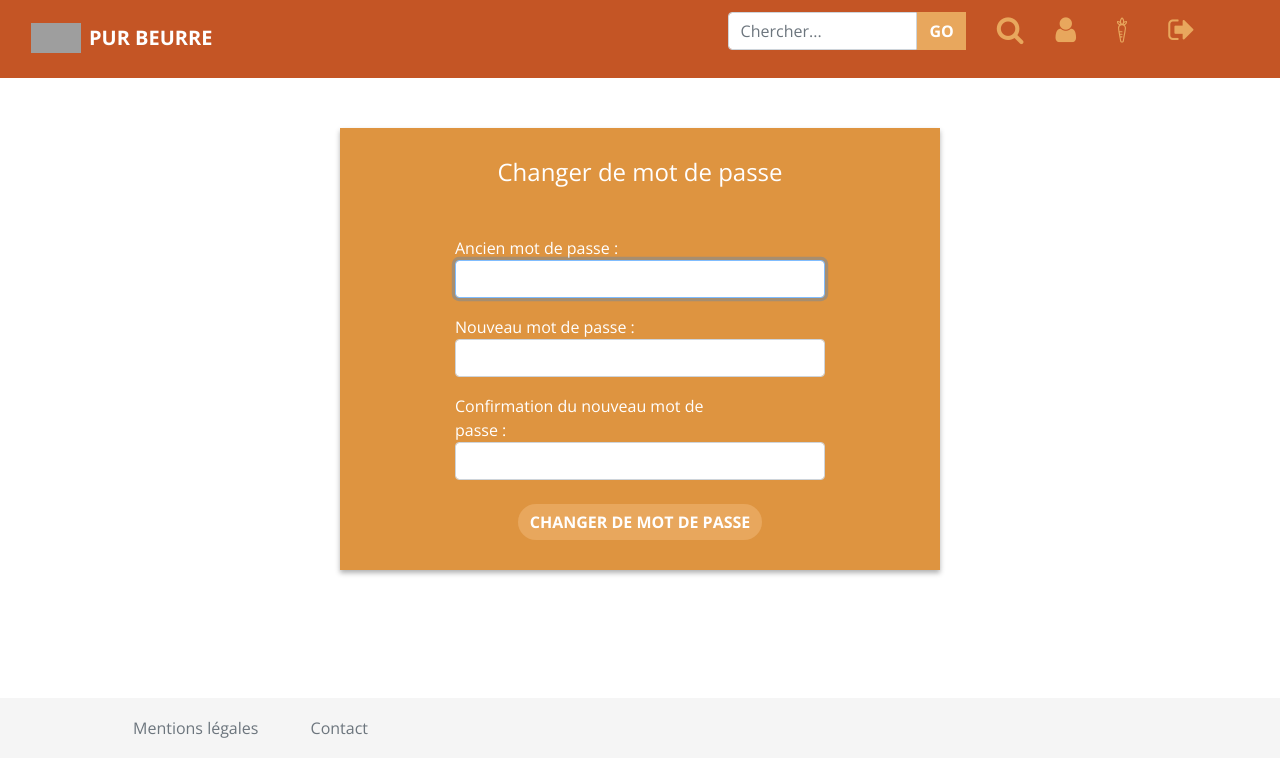
After one commit to Synkied/OC_Projet-11, a Django app: page /users/password/ in a window 1280 px wide. The commit adds this page. Shown: the top 777 px of the page. Run offline with Django 3.2, Linux system fonts and the light colour scheme; the visitor is signed in with stand-in values (Sample User, id 1); some libraries are stand-ins or nearby versions; some web fonts are replaced; grey boxes are pictures that could not be loaded.

Commit message:
user's password update implemented

```diff
--- a/nutellove/templates/account.html
+++ b/nutellove/templates/account.html
@@ -30,6 +30,9 @@
             <div class="btn-group" role="group">
               <a id="favorites" class="btn btn-primary" href="{% url 'products:favorites' %}"><span class="glyphicon glyphicon-star" aria-hidden="true"></span>
                   <div class="hidden-xs">{% blocktrans %}Mes favoris{% endblocktrans %}</div>
+              </a>
+              <a id="settings" class="btn btn-secondary" href="{% url 'users:change_password' %}"><span class="glyphicon glyphicon-star" aria-hidden="true"></span>
+                  <div class="hidden-xs">{% blocktrans %}Changer de mot de passe{% endblocktrans %}</div>
               </a>
             </div>
           </div>
--- /dev/null
+++ b/nutellove/users/templates/users/change_password.html
@@ -0,0 +1,25 @@
+<!-- File used to change a user's password -->
+
+{% extends 'base.html' %}
+{% load i18n %}
+
+{% block body %}
+  <section>
+    <div class="container">
+        <div class="row main">
+          <div class="main-center col-sm-12">
+          <h4 class="text-center mb-5">{% blocktrans %} Changer de mot de passe {% endblocktrans %}</h4>
+          <form action="" method="post">
+            {% csrf_token %}
+            {% include 'shared/form_template.html' %}
+            <div class="text-center mt-4">
+              <div class="form-group d-inline">
+                <button type="submit" class="btn btn-primary">{% blocktrans %} Changer de mot de passe {% endblocktrans %}</button>
+              </div>
+            </div>
+          </form>
+        </div>
+      </div>
+    </div>
+  </section>
+{% endblock %}
--- a/nutellove/users/urls.py
+++ b/nutellove/users/urls.py
@@ -14,6 +14,9 @@ urlpatterns = [
     path('login/', auth_views.login, name='login'),
     path('logout/', auth_views.logout, {'next_page': '/'}, name='logout'),
     path('account/', views.UserAccountView.as_view(), name='account'),
+    path(
+        'password/', views.UserChangePassword.as_view(), name="change_password"
+    ),
 ]
 
 
--- a/nutellove/users/views.py
+++ b/nutellove/users/views.py
@@ -1,3 +1,4 @@
+from django.contrib import messages
 from django.shortcuts import render, redirect
 from django.contrib.auth import authenticate, login, update_session_auth_hash
 from django.contrib.auth.mixins import LoginRequiredMixin
@@ -62,3 +63,41 @@ class UserAccountView(LoginRequiredMixin, View):
         }
 
         return render(request, self.template_name, context)
+
+
+class UserChangePassword(LoginRequiredMixin, View):
+
+    template_name = 'users/change_password.html'
+
+    def get(self, request):
+        # empty form for the connected user
+        form = PasswordChangeForm(request.user)
+        return render(request, self.template_name, {
+            'form': form
+        })
+
+    def post(self, request):
+        # filled form sent to POST
+        form = PasswordChangeForm(request.user, request.POST)
+
+        if form.is_valid():
+            user = form.save()
+            # updates the session so the user doesn't have to reconnect
+            # after changing password
+            update_session_auth_hash(request, user)  # Important!
+            messages.success(
+                request, 'Votre mot de passe a été modifié avec succès !'
+            )
+            # return to the account page
+            return redirect('users:account')
+
+        else:
+            messages.error(
+                request, 'Veuillez corriger les erreurs ci-dessous.'
+            )
+
+            # if incorrect inputs, reload the page
+            form = PasswordChangeForm(request.user)
+            return render(request, self.template_name, {
+                'form': form
+            })
```
